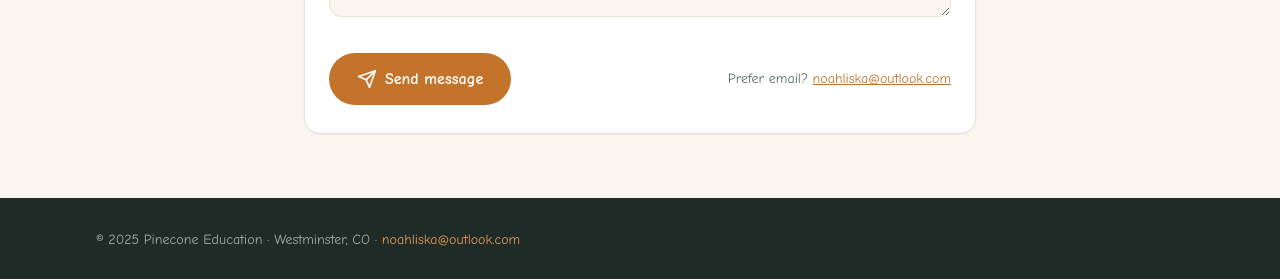
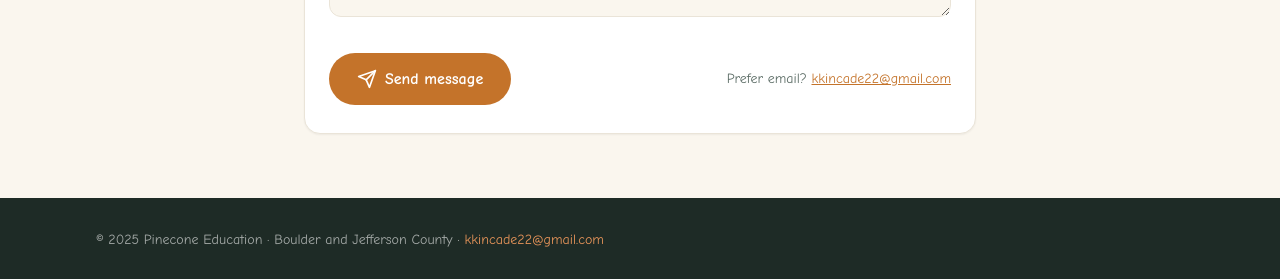
Before and after one commit to noli3118/pineconeEducation, a Next.js app: page /contact in a window 1280 px wide. Shown: the part 1283-1562 px from the top of the page. Built offline with nearby package versions, Linux system fonts and the light colour scheme.

Commit message:
Correct email and location descriptions

```diff
--- a/app/about/page.js
+++ b/app/about/page.js
@@ -24,7 +24,7 @@ const qualities = [
   'Patient, encouraging instruction tailored to each student',
   'Focus on study habits and long-term academic confidence',
   'Experience with diverse learning needs and styles',
-  'Flexibility — in-person in Westminster, CO or fully remote',
+  'Flexibility — in-person in Jefferson County, Boulder County or fully remote',
 ];
 
 export default function AboutPage() {
--- a/app/contact/page.js
+++ b/app/contact/page.js
@@ -48,7 +48,7 @@ export default function ContactPage() {
 
                 {/* FormSubmit.co — standard HTML form, works with Next.js static export */}
                 <form
-                  action="https://formsubmit.co/noahliska%40outlook.com"
+                  action="https://formsubmit.co/kkincade22%40gmail.com"
                   method="POST"
                 >
                   <input type="hidden" name="_subject" value="Pinecone Education — New inquiry" />
@@ -189,9 +189,9 @@ export default function ContactPage() {
                     </button>
                     <p className="text-[#5a6b64] text-sm">
                       Prefer email?{' '}
-                      <a href="mailto:noahliska@outlook.com"
+                      <a href="mailto:kkincade22@gmail.com"
                         className="text-cone hover:text-cone-light underline transition-colors duration-150">
-                        noahliska@outlook.com
+                        kkincade22@gmail.com
                       </a>
                     </p>
                   </div>
--- a/app/layout.js
+++ b/app/layout.js
@@ -5,7 +5,7 @@ import Footer from '@/components/Footer';
 export const metadata = {
   title: 'Pinecone Education — Private Tutoring',
   description:
-    'Patient, personalized tutoring for students K–12 and beyond. Westminster, CO & Remote.',
+    'Patient, personalized tutoring for students K–12 and beyond. Boulder and Jefferson County & Remote.',
 };
 
 export default function RootLayout({ children }) {
--- a/app/page.js
+++ b/app/page.js
@@ -17,7 +17,7 @@ const CheckIcon = () => (
 
 export const metadata = {
   title: 'Pinecone Education — Private Tutoring',
-  description: 'Patient, personalized tutoring for students K–12 and beyond. Westminster, CO & Remote.',
+  description: 'Patient, personalized tutoring for students K–12 and beyond. Boulder and Jefferson County & Remote.',
 };
 
 export default function HomePage() {
@@ -38,7 +38,7 @@ export default function HomePage() {
               strokeWidth="2" strokeLinecap="round" strokeLinejoin="round" className="w-4 h-4" aria-hidden="true">
               <path d="M21 10c0 7-9 13-9 13s-9-6-9-13a9 9 0 0118 0z"/><circle cx="12" cy="10" r="3"/>
             </svg>
-            Westminster, CO &amp; Remote
+            Boulder &amp; Jefferson County &amp; Remote
           </p>
 
           <h1 className="font-heading font-bold text-white mb-5"
--- a/app/payment/page.js
+++ b/app/payment/page.js
@@ -185,10 +185,10 @@ function PackageCard({ pkg, loading, onSelect, error }) {
         )}
         {noProduct && (
           <p className="text-bark text-xs mt-1">
-            <a href="mailto:noahliska@outlook.com"
+            <a href="mailto:kkincade22@gmail.com"
               className="underline hover:text-cone transition-colors duration-150"
               onClick={(e) => e.stopPropagation()}>
-              noahliska@outlook.com
+              kkincade22@gmail.com
             </a>
           </p>
         )}
@@ -296,9 +296,9 @@ export default function PaymentPage() {
                 </div>
                 <p className="text-[#5a6b64] pt-1">
                   Questions before paying?{' '}
-                  <a href="mailto:noahliska@outlook.com"
+                  <a href="mailto:kkincade22@gmail.com"
                     className="text-cone hover:text-cone-light underline transition-colors duration-150">
-                    noahliska@outlook.com
+                    kkincade22@gmail.com
                   </a>
                 </p>
               </div>
--- a/components/Footer.js
+++ b/components/Footer.js
@@ -3,12 +3,12 @@ export default function Footer() {
     <footer className="bg-[#1e2b26] text-white/60 py-8 mt-auto">
       <div className="max-w-6xl mx-auto px-4 sm:px-6 lg:px-8 text-center md:text-left">
         <p className="text-sm">
-          &copy; 2025 Pinecone Education &middot; Westminster, CO &middot;{' '}
+          &copy; 2025 Pinecone Education &middot; Boulder and Jefferson County &middot;{' '}
           <a
-            href="mailto:noahliska@outlook.com"
+            href="mailto:kkincade22@gmail.com"
             className="text-cone-light hover:text-white transition-colors duration-200"
           >
-            noahliska@outlook.com
+            kkincade22@gmail.com
           </a>
         </p>
       </div>
```
Also changed, not shown: .claude/worktrees/cool-ritchie-e56347/home.html, pineconeLogo.png (deleted).
